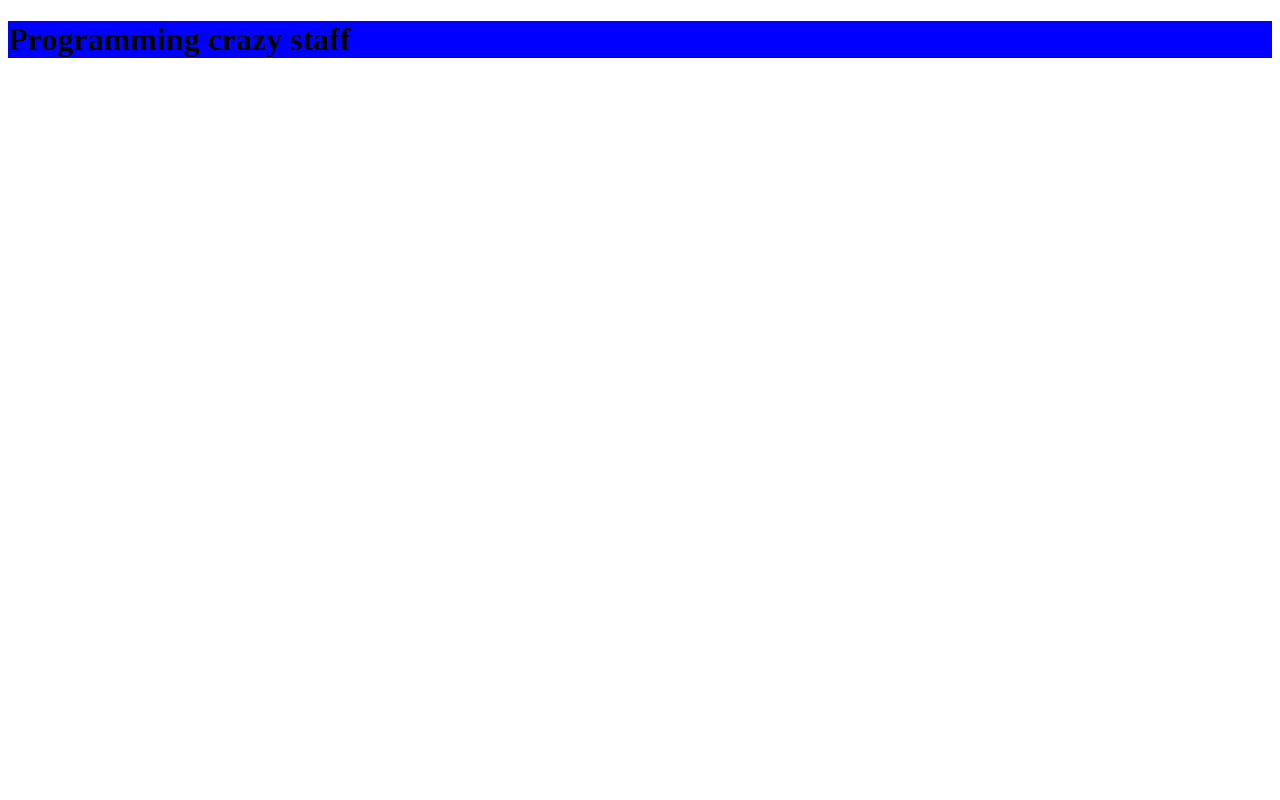
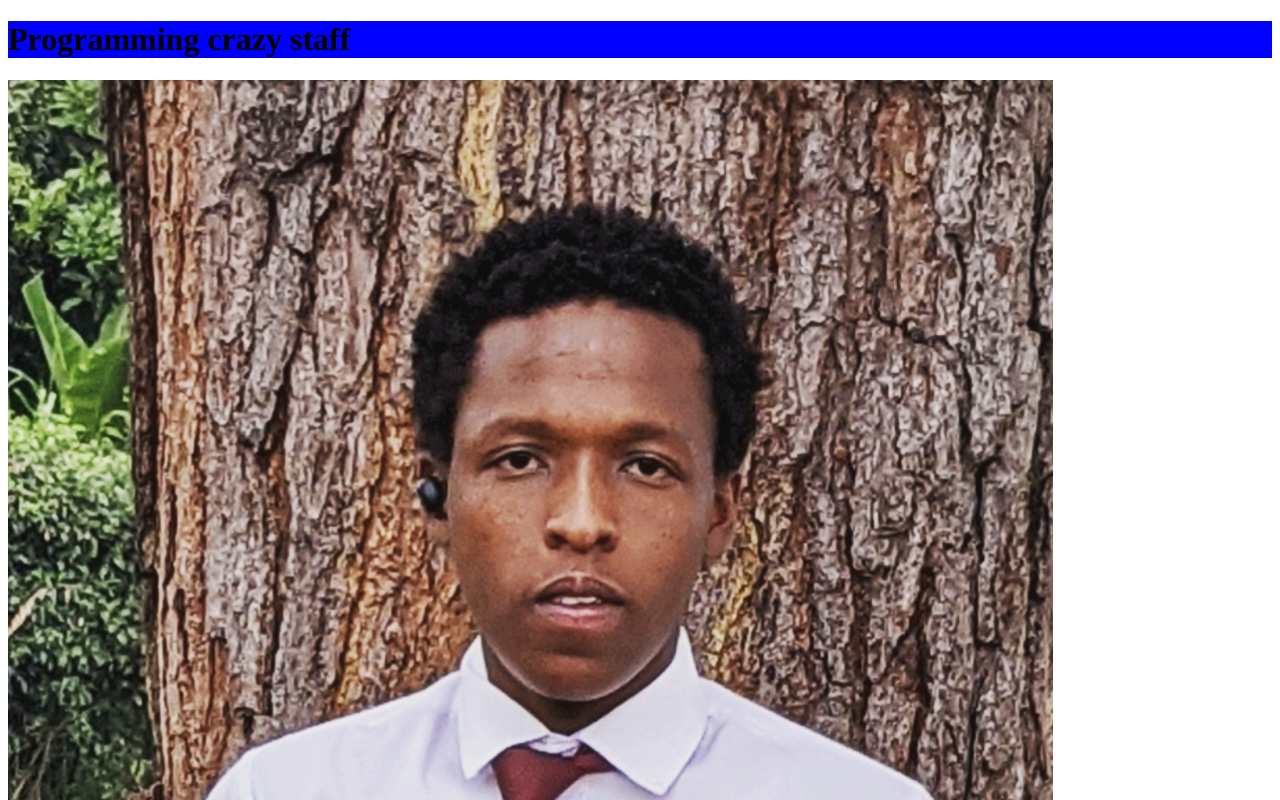
Before and after one commit to tuyisenge250/html_css_learn_at_thegym, a plain HTML site: page index.html in a window 1280 px wide. Shown: the top 800 px of the page. Drawn offline with Linux system fonts and the light colour scheme.

Commit message:
image test

```diff
--- a/index.html
+++ b/index.html
@@ -9,5 +9,6 @@
     <h1 style="background-color: blue;">
         Programming crazy staff
     </h1>
+    <img src="./images/ben_with_background.jpeg" alt="ben_with_background">
 </body>
 </html>
```
Also changed, not shown: global.css (added), images/ben_with_background.jpeg (added).
